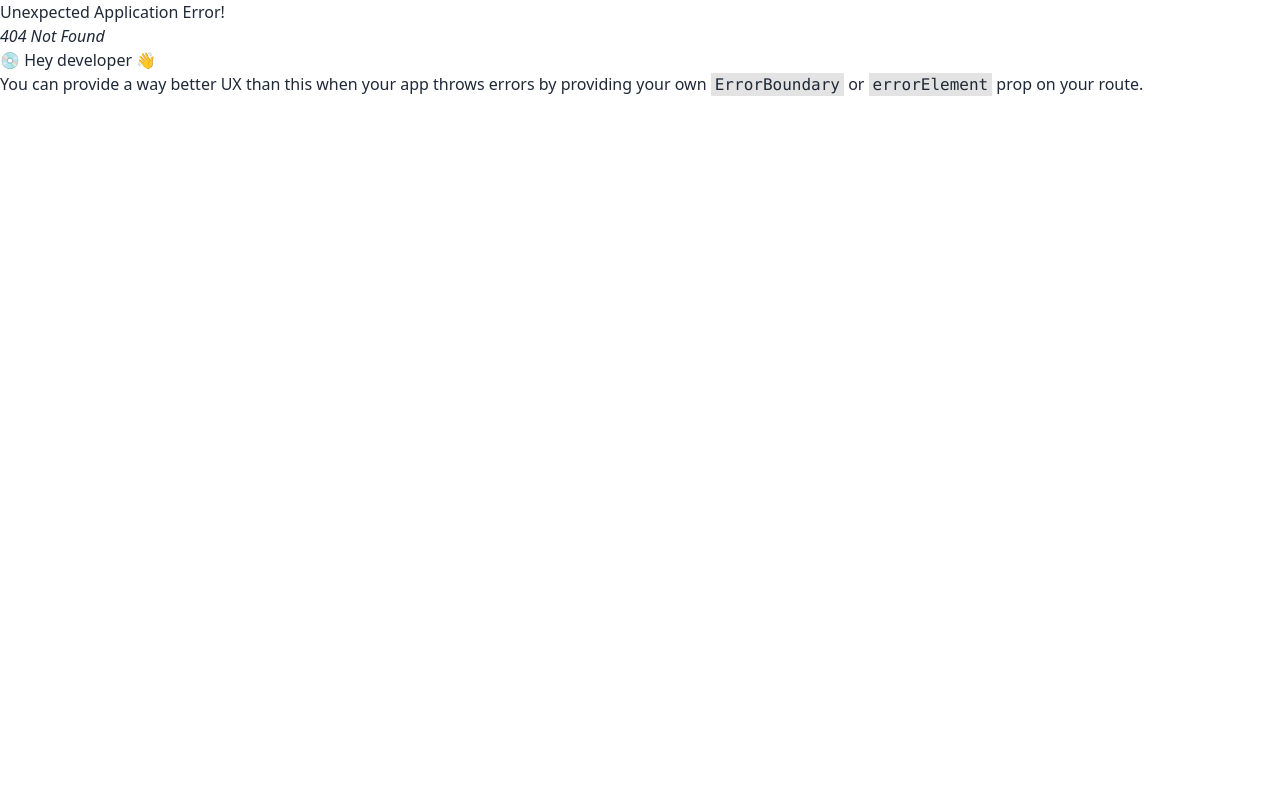
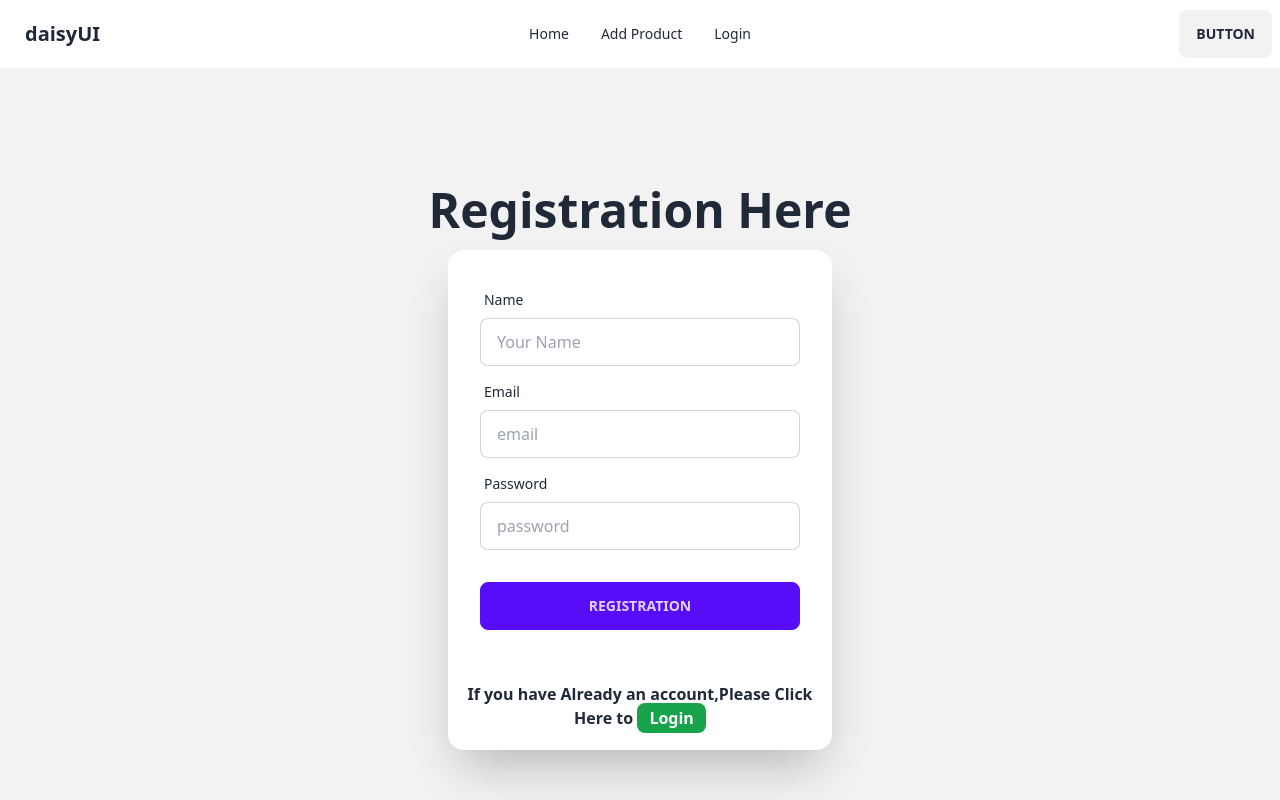
Before and after one commit to maniruzzaman-riad/technology-client, a React (Vite) app: page /register in a window 1280 px wide. Before the commit this address had no page. Shown: the top 800 px of the page. Built offline with nearby package versions, Linux system fonts and the light colour scheme.

Commit message:
create a Registration page and handle it

```diff
--- a/src/InputFild/Register.jsx
+++ b/src/InputFild/Register.jsx
@@ -1,9 +1,56 @@
+import { Link } from "react-router-dom";
 
 
 const Register = () => {
+
+    const handleRegisterField=(e)=>{
+        e.preventDefault()
+        const form = new FormData(e.currentTarget);
+        const name = form.get('name');
+        const email = form.get('email');
+        const password = form.get('password')
+        console.log(name, email, password);
+    }
+
     return (
         <div>
+            <div className="hero min-h-screen bg-base-200">
+                <div className="hero-content flex-col">
+                    <div className="text-center lg:text-left">
+                        <h1 className="text-5xl font-bold">Registration Here</h1>
+                    </div>
+                    <div className="card flex-shrink-0 w-full max-w-sm shadow-2xl bg-base-100">
+                        <form onSubmit={handleRegisterField} className="card-body">
+                            <div className="form-control">
+                                <label className="label">
+                                    <span className="label-text">Name</span>
+                                </label>
+                                <input type="text" placeholder="Your Name" name="name" className="input input-bordered" required />
+                            </div>
+                            <div className="form-control">
+                                <label className="label">
+                                    <span className="label-text">Email</span>
+                                </label>
+                                <input type="email" placeholder="email" name="email" className="input input-bordered" required />
+                            </div>
+                            <div className="form-control">
+                                <label className="label">
+                                    <span className="label-text">Password</span>
+                                </label>
+                                <input type="password" placeholder="password" name="password" className="input input-bordered" required />
+                                {/* <label className="label">
+                                    <a href="#" className="label-text-alt link link-hover">Forgot password?</a>
+                                </label> */}
+                            </div>
 
+                            <div className="form-control mt-6">
+                                <button className="btn btn-primary">Registration</button>
+                            </div>
+                        </form>
+                        <h2 className="text-center my-5 font-semibold">If you have Already an account,Please Click Here to <Link to="/login"><span className="py-1 px-3 bg-green-600 rounded-lg text-white font-semibold">Login</span></Link></h2>
+                    </div>
+                </div>
+            </div>
         </div>
     );
 };
--- a/src/Routes/AllRoute.jsx
+++ b/src/Routes/AllRoute.jsx
@@ -3,6 +3,7 @@
 import Home from "../Shared/Home";
 import AddProduct from "../InputFild/AddProduct";
 import Login from "../InputFild/Login";
+import Register from "../InputFild/Register";
 
 
 const router = createBrowserRouter([
@@ -21,6 +22,10 @@
             {
                 path:'/login',
                 element:<Login></Login>
+            },
+            {
+                path:'/register',
+                element:<Register></Register>
             }
         ]
     }
```
